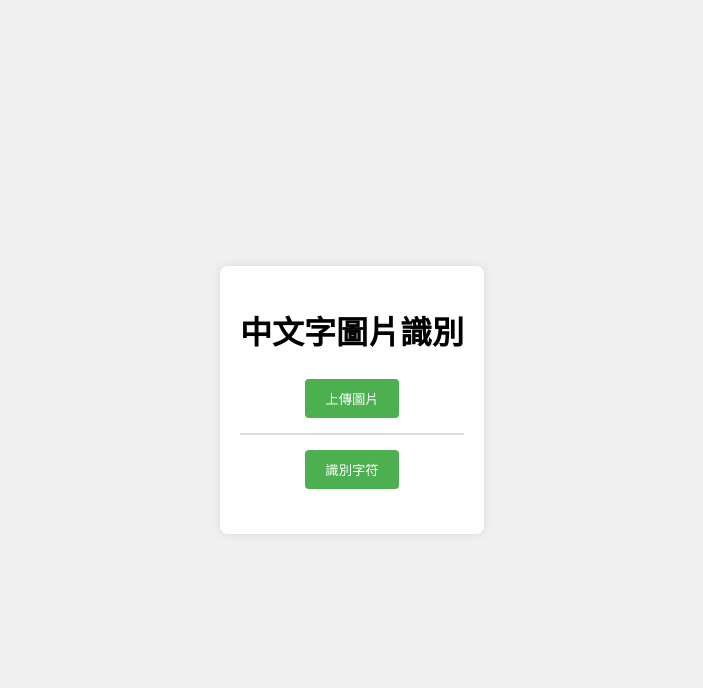
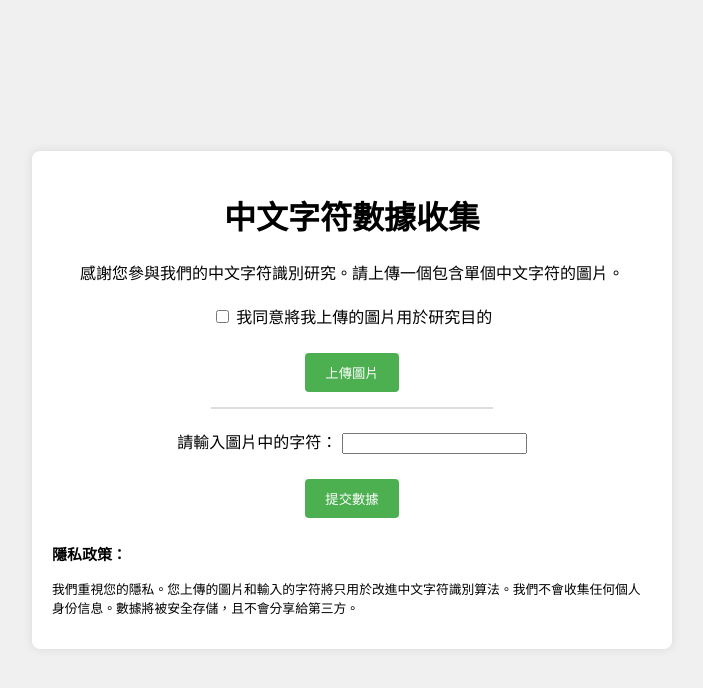
Before and after one commit to GinChenWu/chinese-handwriting-recognition, a plain HTML site: page index.html in a window 1280 px wide. Shown: the whole page, without its empty margins (288-991 px from the left). Drawn offline with Linux system fonts and the light colour scheme.

Commit message:
Update index.html

```diff
--- a/index.html
+++ b/index.html
@@ -3,7 +3,7 @@
 <head>
     <meta charset="UTF-8">
     <meta name="viewport" content="width=device-width, initial-scale=1.0">
-    <title>中文字圖片識別</title>
+    <title>中文字符數據收集</title>
     <style>
         body {
             font-family: Arial, sans-serif;
@@ -20,6 +20,8 @@
             border-radius: 8px;
             box-shadow: 0 0 10px rgba(0,0,0,0.1);
             text-align: center;
+            max-width: 600px;
+            width: 100%;
         }
         #imagePreview {
             max-width: 280px;
@@ -39,25 +41,54 @@
         button:hover {
             background-color: #45a049;
         }
-        #result {
+        #consent, #characterInput {
+            margin: 20px 0;
+        }
+        #privacyPolicy {
+            font-size: 0.8em;
             margin-top: 20px;
-            font-size: 24px;
+            text-align: left;
         }
     </style>
 </head>
 <body>
     <div class="container">
-        <h1>中文字圖片識別</h1>
+        <h1>中文字符數據收集</h1>
+        <p>感謝您參與我們的中文字符識別研究。請上傳一個包含單個中文字符的圖片。</p>
+
+        <div id="consent">
+            <input type="checkbox" id="consentCheckbox">
+            <label for="consentCheckbox">我同意將我上傳的圖片用於研究目的</label>
+        </div>
+
         <input type="file" id="imageUpload" accept="image/*" style="display: none;">
-        <button onclick="document.getElementById('imageUpload').click()">上傳圖片</button>
+        <button onclick="document.getElementById('imageUpload').click()" id="uploadButton" disabled>上傳圖片</button>
         <div id="imagePreview"></div>
-        <button onclick="recognizeCharacter()">識別字符</button>
-        <div id="result"></div>
+
+        <div id="characterInput">
+            <label for="actualCharacter">請輸入圖片中的字符：</label>
+            <input type="text" id="actualCharacter" maxlength="1">
+        </div>
+
+        <button onclick="submitData()" id="submitButton" disabled>提交數據</button>
+
+        <div id="privacyPolicy">
+            <h3>隱私政策：</h3>
+            <p>我們重視您的隱私。您上傳的圖片和輸入的字符將只用於改進中文字符識別算法。我們不會收集任何個人身份信息。數據將被安全存儲，且不會分享給第三方。</p>
+        </div>
     </div>
 
     <script>
         const imageUpload = document.getElementById('imageUpload');
         const imagePreview = document.getElementById('imagePreview');
+        const consentCheckbox = document.getElementById('consentCheckbox');
+        const uploadButton = document.getElementById('uploadButton');
+        const submitButton = document.getElementById('submitButton');
+        const actualCharacter = document.getElementById('actualCharacter');
+
+        consentCheckbox.addEventListener('change', function() {
+            uploadButton.disabled = !this.checked;
+        });
 
         imageUpload.addEventListener('change', function(e) {
             const file = e.target.files[0];
@@ -70,17 +101,24 @@
                     img.style.maxHeight = '280px';
                     imagePreview.innerHTML = '';
                     imagePreview.appendChild(img);
+                    submitButton.disabled = false;
                 }
                 reader.readAsDataURL(file);
             }
         });
 
-        function recognizeCharacter() {
-            // 在實際應用中，這裡應該調用圖像識別 API
-            // 現在我們只是模擬一個隨機的中文字符
-            const characters = '你好世界中文字識別';
-            const randomChar = characters[Math.floor(Math.random() * characters.length)];
-            document.getElementById('result').innerHTML = `識別結果：${randomChar}`;
+        function submitData() {
+            if (!actualCharacter.value) {
+                alert('請輸入圖片中的字符');
+                return;
+            }
+            // 在這裡，您會發送數據到您的服務器
+            // 為了示範，我們只是顯示一個消息
+            alert('感謝您的貢獻！您的數據已經被記錄。');
+            // 重置表單
+            imagePreview.innerHTML = '';
+            actualCharacter.value = '';
+            submitButton.disabled = true;
         }
     </script>
 </body>
```
